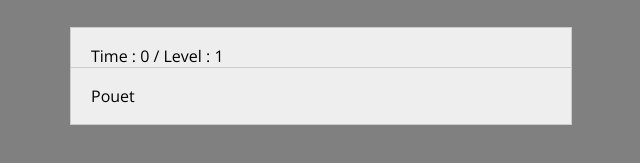
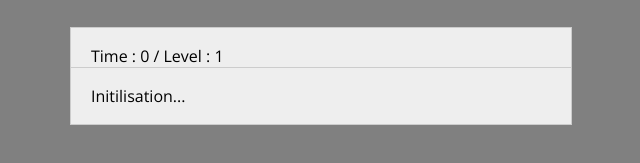
Before and after one commit to robomatix/SeuX, a plain HTML site: page index.html in a window 1280 px wide. Shown: the part 523-686 px from the top of the page, 320-960 px from the left. Drawn offline with nearby package versions, Linux system fonts and the light colour scheme.

Commit message:
Console > initialisation comme texte de départ

```diff
--- a/index.html
+++ b/index.html
@@ -85,7 +85,7 @@
                 </div><!-- #welcomeScreen -->
             </div><!-- #playground -->
             <div id="gameInfos">Time : <span id="timeSeconds">0</span> / Level : <span id="level">1</span></div>
-            <div id="console">Pouet</div>
+            <div id="console">Initilisation...</div>
         </section><!-- #game-->
 
     </body>
```
